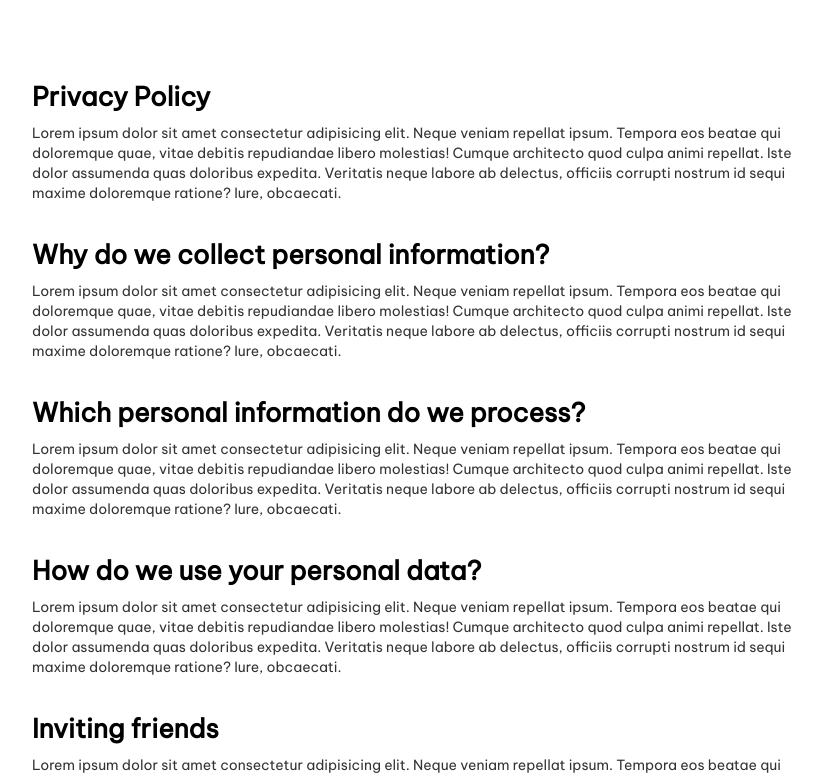
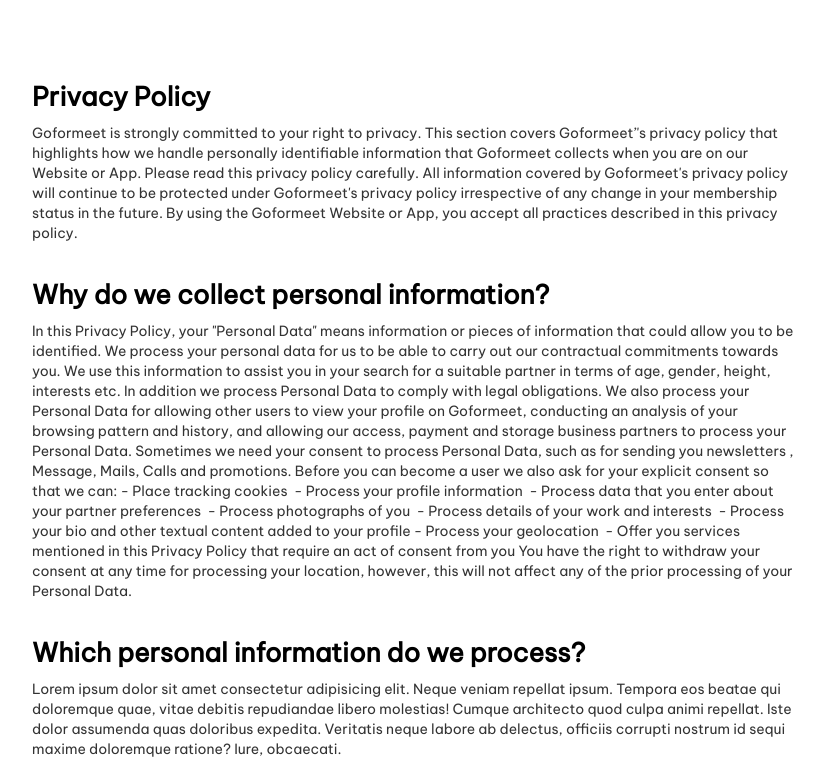
Before and after one commit to Prashob-Victaman/goformeet_Privacy_policy, a plain HTML site: page index.html in a window 1280 px wide. Shown: the top 778 px of the page, without its empty margins (224-1048 px from the left). Drawn offline with Linux system fonts and the light colour scheme.

Commit message:
Update index.html

```diff
--- a/index.html
+++ b/index.html
@@ -12,21 +12,32 @@
         <div class="privacy-content">
             <h1 class="privacy-heading">Privacy Policy</h1>
             <p class="privacy-description">
-                Lorem ipsum dolor sit amet consectetur adipisicing elit. Neque veniam repellat ipsum.
-                Tempora eos beatae qui doloremque quae, vitae debitis repudiandae libero molestias! Cumque
-                architecto quod culpa animi repellat. Iste dolor assumenda quas doloribus expedita.
-                Veritatis neque labore ab delectus, officiis corrupti nostrum id sequi maxime doloremque
-                ratione? Iure, obcaecati.
+                Goformeet  is strongly committed to your right to privacy. This section covers Goformeet’'s privacy policy that highlights how we handle personally identifiable information that Goformeet collects when you are on our Website or App. Please read this privacy policy carefully. All information covered by Goformeet's privacy policy will continue to be protected under Goformeet's privacy policy irrespective of any change in your membership status in the future. By using the Goformeet Website or App, you accept all practices described in this privacy policy.
             </p>
         </div>
         <div class="privacy-content">
             <h1 class="privacy-heading">Why do we collect personal information?</h1>
             <p class="privacy-description">
-                Lorem ipsum dolor sit amet consectetur adipisicing elit. Neque veniam repellat ipsum.
-                Tempora eos beatae qui doloremque quae, vitae debitis repudiandae libero molestias! Cumque
-                architecto quod culpa animi repellat. Iste dolor assumenda quas doloribus expedita.
-                Veritatis neque labore ab delectus, officiis corrupti nostrum id sequi maxime doloremque
-                ratione? Iure, obcaecati.
+                In this Privacy Policy, your "Personal Data" means information or pieces of information that could allow you to be identified. We process your personal data for us to be able to carry out our contractual commitments towards you. We use this information to assist you in your search for a suitable partner in terms of age, gender, height, interests etc. In addition we process Personal Data to comply with legal obligations. We also process your Personal Data for allowing other users to view your profile on Goformeet, conducting an analysis of your browsing pattern and history, and allowing our access, payment and storage business partners to process your Personal Data.
+
+Sometimes we need your consent to process Personal Data, such as for sending you newsletters  , Message, Mails, Calls and promotions. Before you can become a user we also ask for your explicit consent so that we can:
+
+- Place tracking cookies
+‍
+- Process your profile information
+‍
+- Process data that you enter about your partner preferences
+‍
+- Process photographs of you
+‍
+- Process details of your work and interests
+‍
+- Process your bio and other textual content added to your profile
+- Process your geolocation
+‍
+- Offer you services mentioned in this Privacy Policy that require an act of consent from you
+
+You have the right to withdraw your consent at any time for processing your location, however, this will not affect any of the prior processing of your Personal Data.
             </p>
         </div>
         <div class="privacy-content">
```
